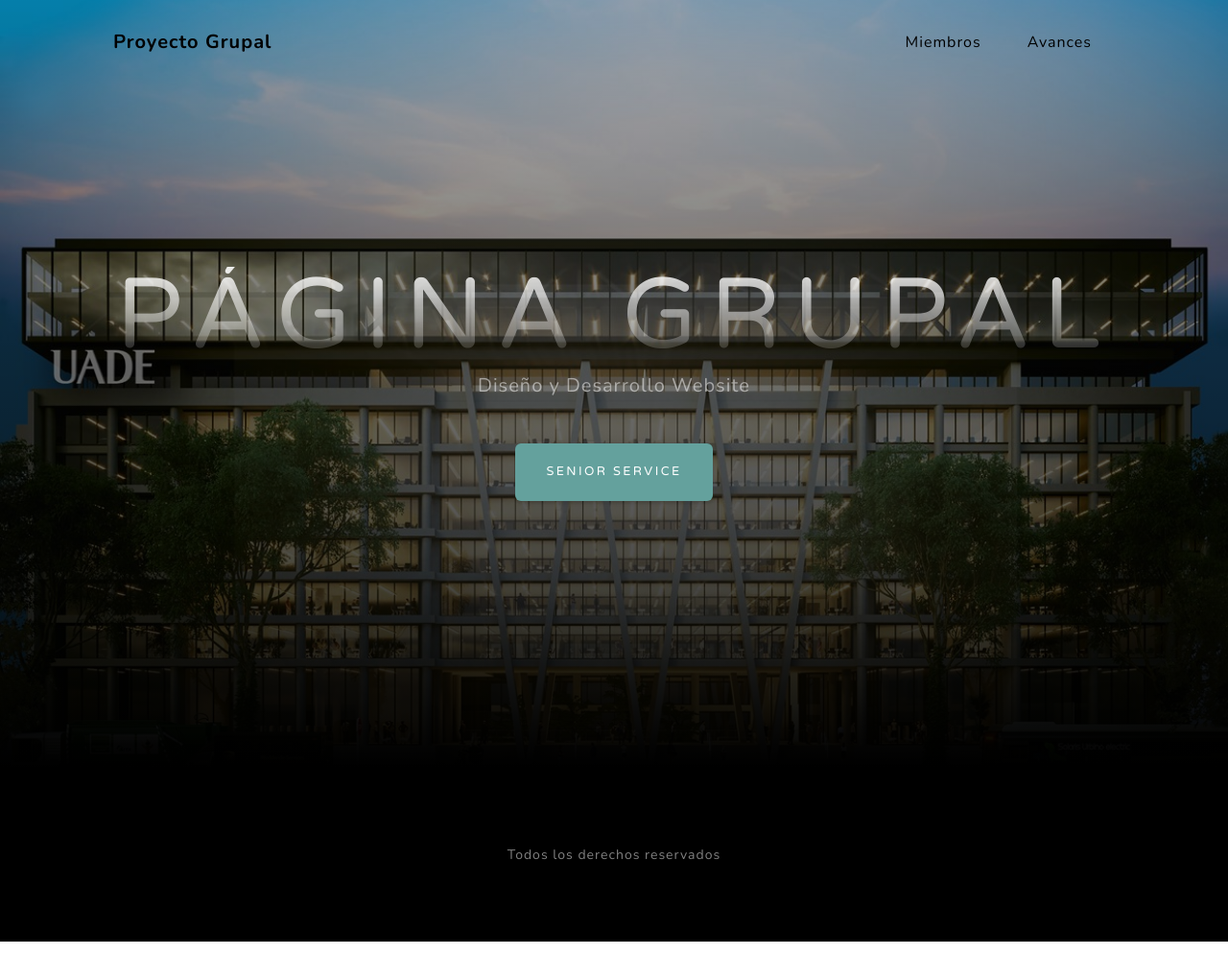
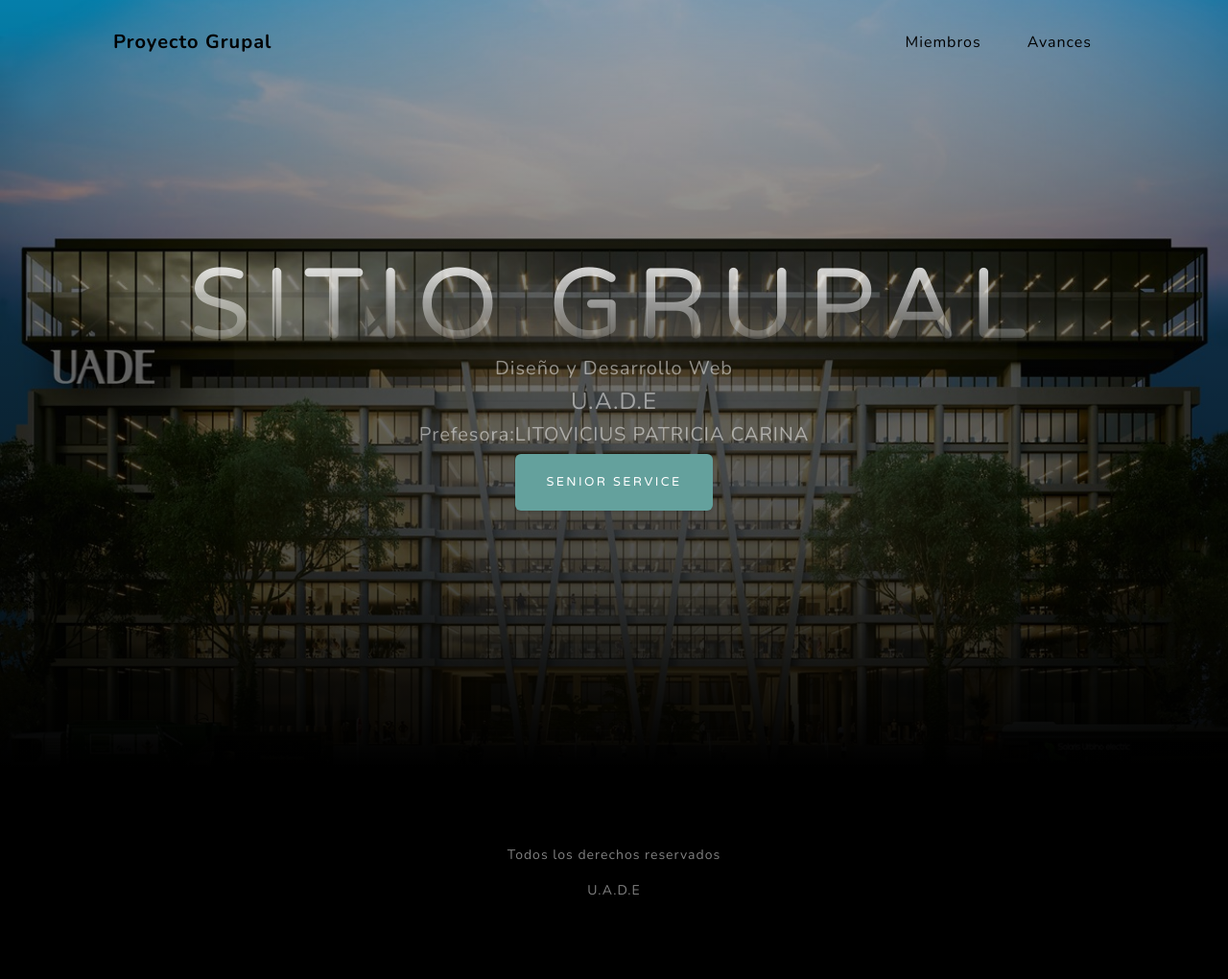
Before and after one commit to facuherreraa/proyecto_grupal, a plain HTML site: page index.html in a window 1280 px wide. Shown: the whole page at 96% size. Before the commit the page ends 981 px from the top, so only its background shows below. Drawn offline with nearby package versions, Linux system fonts and the light colour scheme.

Commit message:
Add files via upload

```diff
--- a/index.html
+++ b/index.html
@@ -33,9 +33,12 @@
             <div class="container px-4 px-lg-5 d-flex h-100 align-items-center justify-content-center">
                 <div class="d-flex justify-content-center">
                     <div class="text-center">
-                        <h1 class="mx-auto my-0 text-uppercase">Página grupal</h1>
-                        <h2 class="text-white-50 mx-auto mt-2 mb-5">Diseño y Desarrollo Website</h2>
-                        <a class="btn btn-primary" href="https://facuherreraa.github.io/Senior_Service/index.html">Senior Service</a>
+                        <h1 class="mx-auto my-0 text-uppercase">Sitio Grupal</h1>
+                        <h2 class="text-white-50 mx-auto ">Diseño y Desarrollo Web</h2>
+                        <h4 class="text-white-50">U.A.D.E</h4>
+                        <h5 class="text-white-50">Prefesora:LITOVICIUS PATRICIA CARINA</h5>
+
+                        <a class="btn btn-primary" href="https://facuherreraa.github.io/Senior_Service/index.html" target="_blank">Senior Service</a>
                     </div>
                 </div>
             </div>
@@ -43,7 +46,8 @@
 
 
         <!-- Footer-->
-        <footer class="footer bg-black small text-center text-white-50"><div class="container px-4 px-lg-5">Todos los derechos reservados</div></footer>
+        <footer class="footer bg-black small text-center text-white-50"><div class="container px-4 px-lg-5"><p>Todos los derechos reservados</p>
+        <p>U.A.D.E</p></div></footer>
         <script src="https://cdn.jsdelivr.net/npm/bootstrap@5.2.3/dist/js/bootstrap.bundle.min.js"></script>
         <script src="js/scripts.js"></script>
         <script src="https://cdn.startbootstrap.com/sb-forms-latest.js"></script>
```
Also changed, not shown: consg.html (+1 -1 lines), miembros.html (+3 -3 lines).
